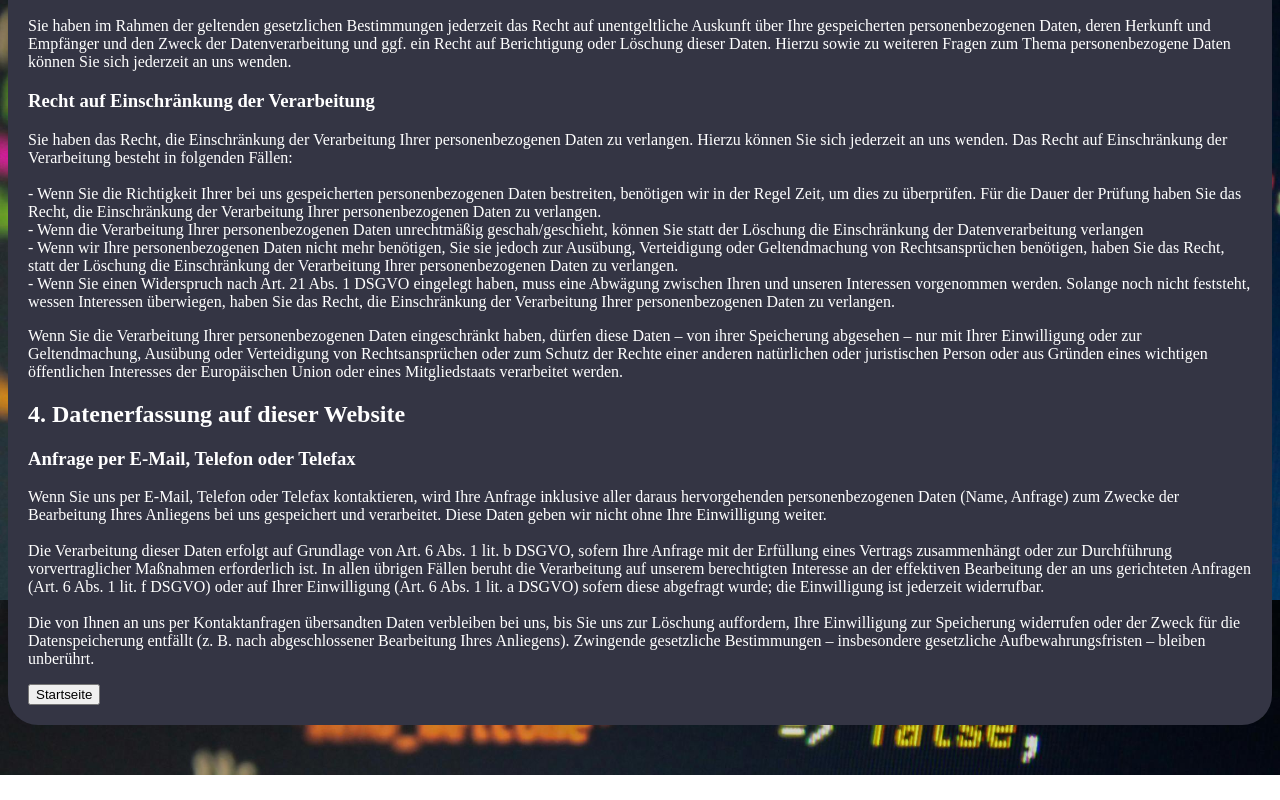
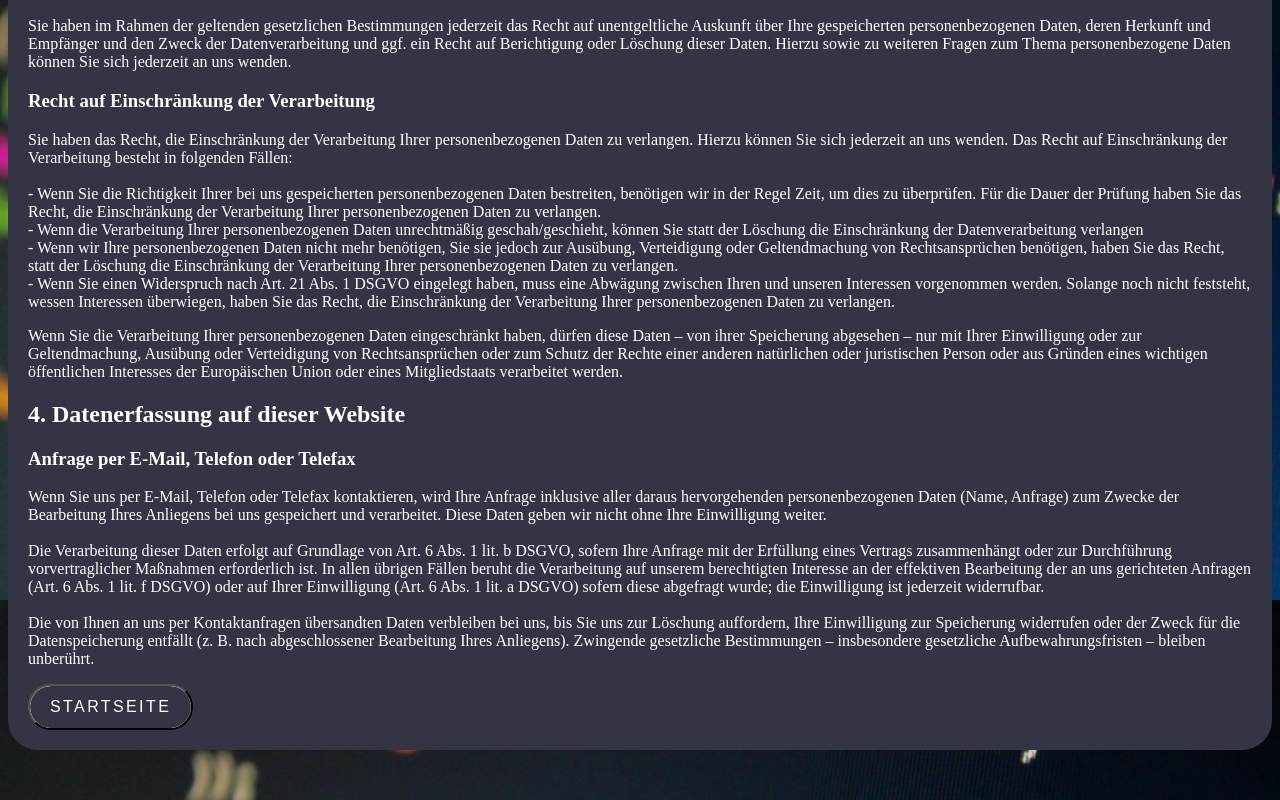
Before and after one commit to Braun-Johannes/My-first-Webpage, a React (Vite) app: page /datenschutz in a window 1280 px wide. Shown: the part 2809-3609 px from the top of the page. Before the commit the page ends 3584 px from the top, so only its background shows below. Built offline with nearby package versions, Linux system fonts and the light colour scheme.

Commit message:
changed buttons on datenschutz and impressum

```diff
--- a/src/components/Datenschutz.tsx
+++ b/src/components/Datenschutz.tsx
@@ -1,4 +1,5 @@
 import "./Styles/Datenschutz.css";
+import "./Styles/Footer.css";
 import { useNavigate } from "react-router-dom";
 
 export default function Datenschutz() {
@@ -298,7 +299,9 @@ export default function Datenschutz() {
         gesetzliche Bestimmungen – insbesondere gesetzliche Aufbewahrungsfristen
         – bleiben unberührt.
       </p>
-      <button onClick={handleClick}>Startseite</button>
+      <button className="footer" onClick={handleClick}>
+        Startseite
+      </button>
     </div>
   );
 }
--- a/src/components/Impressum.tsx
+++ b/src/components/Impressum.tsx
@@ -1,4 +1,5 @@
 import "./Styles/Datenschutz.css";
+import "./Styles/Footer.css";
 import { useNavigate } from "react-router-dom";
 
 export default function Datenschutz() {
@@ -28,7 +29,9 @@ export default function Datenschutz() {
       </h3>
       <h2>Vertreten durch:</h2>
       <h3>Johannes Braun</h3>
-      <button onClick={handleClick}>Startseite</button>
+      <button className="footer" onClick={handleClick}>
+        Startseite
+      </button>
     </div>
   );
 }
```
